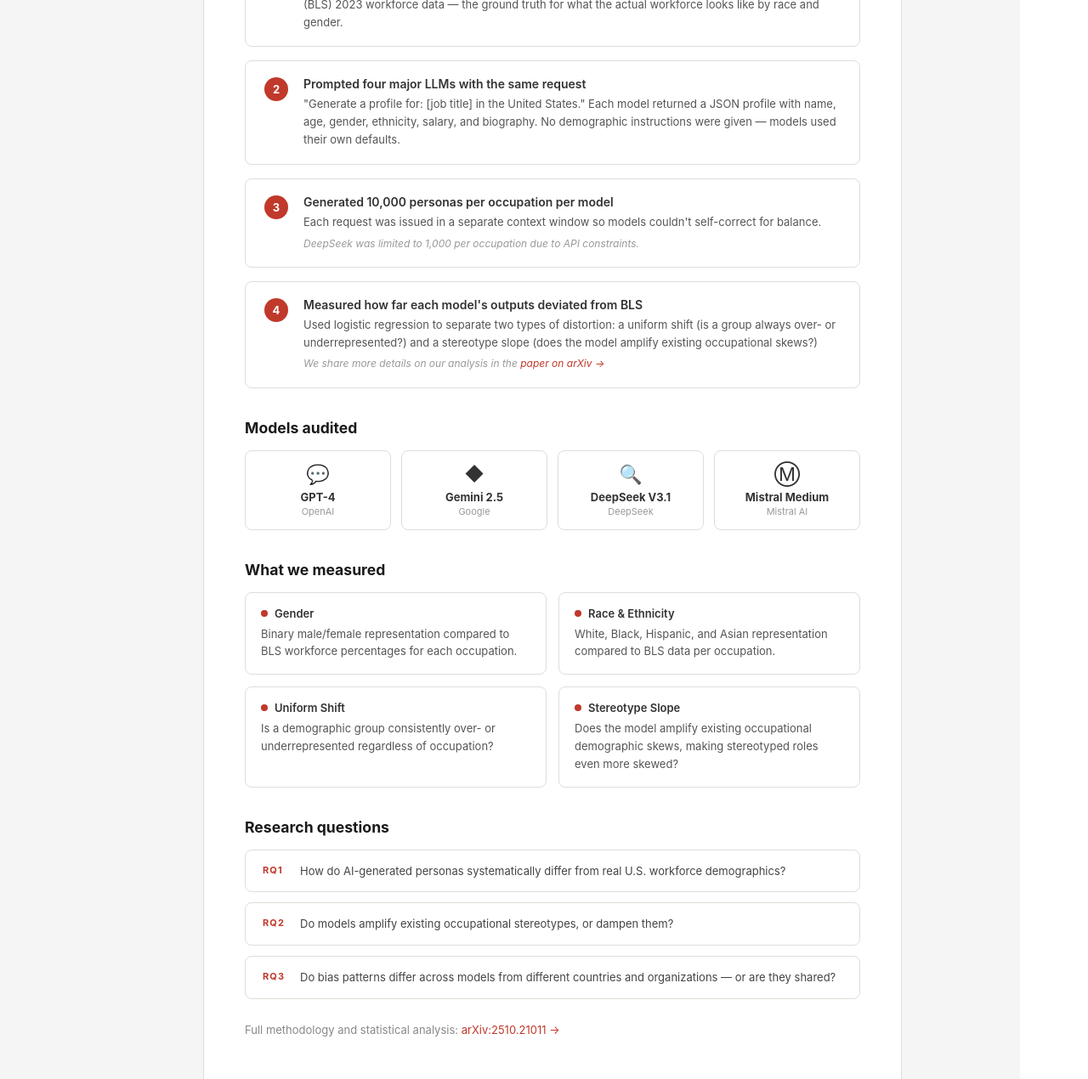
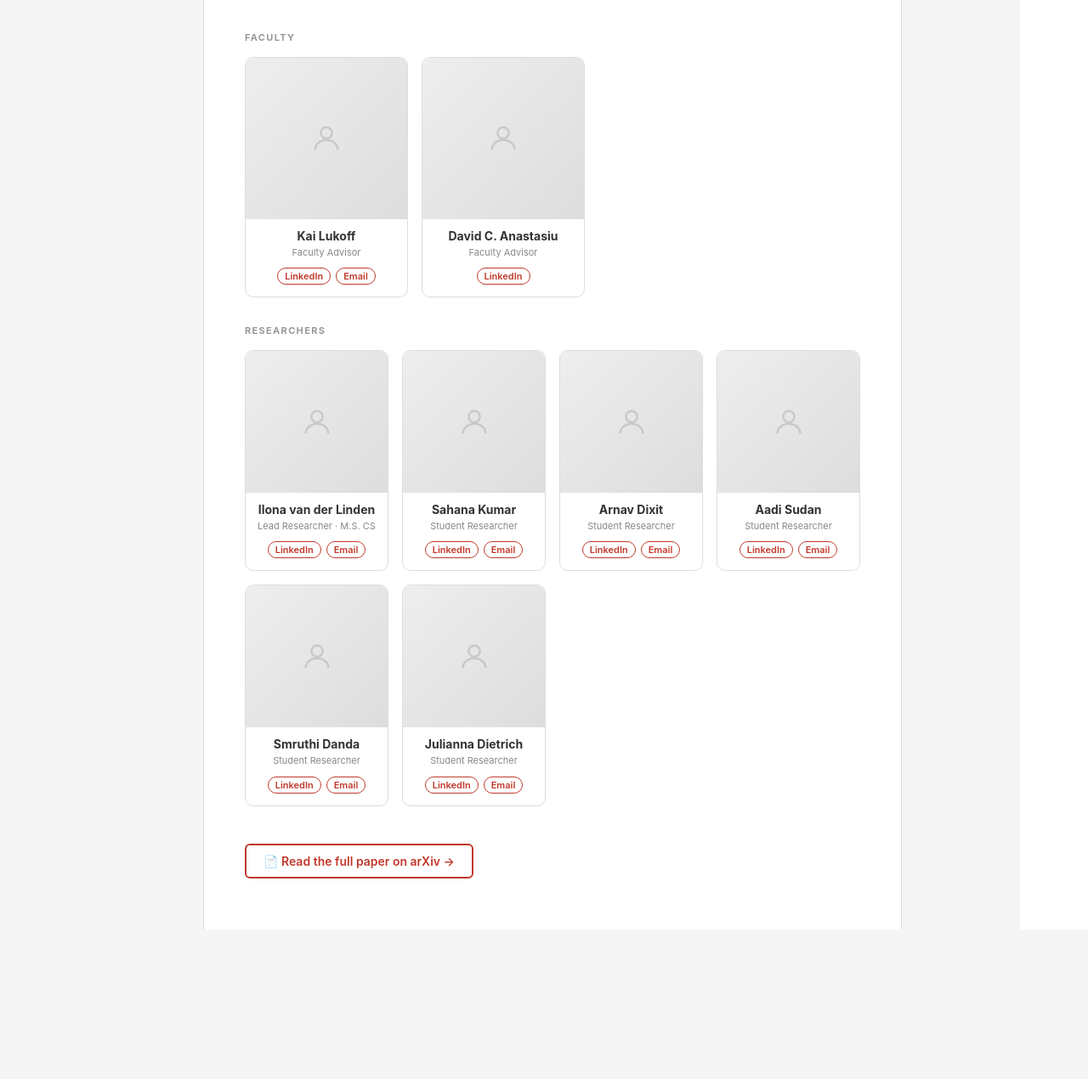
Before and after one commit to Arnav04/gen-ai-website, a plain HTML site: page frontend/methods.html in a window 1280 px wide. Shown: the part 244-1514 px from the top of the page at 85% size. After the commit the page ends 1338 px from the top, so only its background shows below. Drawn offline with Linux system fonts and the light colour scheme.

Commit message:
Update methods.html

```diff
--- a/frontend/methods.html
+++ b/frontend/methods.html
@@ -3,7 +3,7 @@
 <head>
   <meta charset="UTF-8" />
   <meta name="viewport" content="width=device-width, initial-scale=1.0" />
-  <title>Methods – Who is Represented in LLMs?</title>
+  <title>The Team – Who is Represented in LLMs?</title>
   <link rel="stylesheet" href="style.css">
   <style>
     .page-content {
@@ -24,103 +24,93 @@
       margin-bottom: 32px;
       line-height: 1.25;
     }
-    .page-content h2 {
-      font-size: 1.1rem;
+    .section-label {
+      font-size: 11px;
       font-weight: 700;
-      margin: 36px 0 16px;
-      color: #1a1a1a;
+      letter-spacing: 0.12em;
+      text-transform: uppercase;
+      color: #999;
+      margin: 32px 0 16px;
     }
 
-    /* Pipeline image */
-    .pipeline-img {
-      width: 100%;
-      border-radius: 10px;
-      border: 1px solid #e0ddd8;
+    /* Top: logo + acknowledgment */
+    .top-section {
+      display: flex;
+      gap: 32px;
+      align-items: flex-start;
       margin-bottom: 40px;
+      padding-bottom: 32px;
+      border-bottom: 1px solid #e0ddd8;
+    }
+    .hci-logo img {
+      height: 72px;
       display: block;
     }
+    .acknowledgment {
+      font-size: 13px;
+      line-height: 1.7;
+      color: #555;
+      border-left: 3px solid #e0ddd8;
+      padding-left: 20px;
+    }
 
-    /* Steps */
-    .steps { display: flex; flex-direction: column; gap: 16px; margin-bottom: 8px; }
-    .step {
-      display: flex;
-      gap: 18px;
+    /* Team grids */
+    .team-grid {
+      display: grid;
+      grid-template-columns: repeat(4, 1fr);
+      gap: 16px;
+      margin-bottom: 8px;
+    }
+    .team-grid.faculty-grid {
+      grid-template-columns: repeat(2, 1fr);
+      max-width: 400px;
+    }
+    .team-card {
       background: #fff;
       border: 1px solid #e0ddd8;
-      border-radius: 8px;
-      padding: 18px 22px;
-      align-items: flex-start;
-    }
-    .step-num {
-      width: 28px; height: 28px;
-      border-radius: 50%;
-      background: #c0392b;
-      color: #fff;
-      font-size: 13px;
-      font-weight: 700;
-      display: flex;
-      align-items: center;
-      justify-content: center;
-      flex-shrink: 0;
-      margin-top: 1px;
-    }
-    .step-content h3 { font-size: 14px; font-weight: 600; margin-bottom: 5px; }
-    .step-content p { font-size: 13px; line-height: 1.6; color: #555; }
-    .step-content .note { font-size: 12px; color: #999; margin-top: 5px; font-style: italic; }
-    .step-content a { color: #c0392b; text-decoration: none; }
-    .step-content a:hover { text-decoration: underline; }
-
-    /* Models row */
-    .models-row { display: flex; gap: 12px; flex-wrap: wrap; margin-bottom: 8px; }
-    .model-card {
-      flex: 1; min-width: 110px;
-      background: #fff;
-      border: 1px solid #e0ddd8;
-      border-radius: 8px;
-      padding: 14px 12px;
+      border-radius: 10px;
+      overflow: hidden;
       text-align: center;
     }
-    .model-card .icon { font-size: 22px; margin-bottom: 6px; }
-    .model-card .name { font-size: 13px; font-weight: 700; }
-    .model-card .version { font-size: 11px; color: #999; margin-top: 2px; }
+    .team-photo {
+      width: 100%; aspect-ratio: 1;
+      object-fit: cover; display: block;
+    }
+    .team-photo-placeholder {
+      width: 100%; aspect-ratio: 1;
+      background: linear-gradient(135deg, #eee 0%, #ddd 100%);
+      display: flex; align-items: center; justify-content: center;
+    }
+    .team-photo-placeholder svg { width: 40px; height: 40px; opacity: 0.3; }
+    .team-info { padding: 12px 10px 14px; }
+    .team-name { font-size: 14px; font-weight: 700; margin-bottom: 3px; line-height: 1.2; }
+    .team-role { font-size: 11px; color: #888; margin-bottom: 10px; line-height: 1.4; }
+    .team-links { display: flex; gap: 6px; justify-content: center; flex-wrap: wrap; }
+    .team-links a {
+      font-size: 11px; font-weight: 600;
+      color: #c0392b; text-decoration: none;
+      padding: 2px 8px;
+      border: 1px solid #c0392b;
+      border-radius: 20px;
+      transition: background 0.15s, color 0.15s;
+    }
+    .team-links a:hover { background: #c0392b; color: #fff; }
 
-    /* Measures */
-    .measures { display: grid; grid-template-columns: 1fr 1fr; gap: 14px; margin-bottom: 8px; }
-    .measure-card {
-      background: #fff;
-      border: 1px solid #e0ddd8;
-      border-radius: 8px;
-      padding: 16px 18px;
+    .paper-btn {
+      display: inline-flex;
+      align-items: center;
+      gap: 8px;
+      margin-top: 36px;
+      font-size: 14px;
+      font-weight: 600;
+      color: #c0392b;
+      text-decoration: none;
+      padding: 10px 20px;
+      border: 2px solid #c0392b;
+      border-radius: 6px;
+      transition: background 0.15s, color 0.15s;
     }
-    .measure-card h4 {
-      font-size: 13px; font-weight: 600; margin-bottom: 6px;
-      display: flex; align-items: center; gap: 8px;
-    }
-    .measure-card h4 .dot {
-      width: 8px; height: 8px; border-radius: 50%;
-      background: #c0392b; flex-shrink: 0;
-    }
-    .measure-card p { font-size: 13px; line-height: 1.6; color: #555; }
-
-    /* RQs */
-    .rqs { display: flex; flex-direction: column; gap: 12px; }
-    .rq {
-      background: #fff;
-      border: 1px solid #e0ddd8;
-      border-radius: 8px;
-      padding: 14px 20px;
-      display: flex; gap: 16px; align-items: flex-start;
-    }
-    .rq-label {
-      font-size: 11px; font-weight: 700; letter-spacing: 0.1em;
-      color: #c0392b; text-transform: uppercase;
-      flex-shrink: 0; margin-top: 2px; min-width: 28px;
-    }
-    .rq p { font-size: 13px; line-height: 1.6; color: #444; }
-
-    .arxiv-note { font-size: 13px; color: #888; margin-top: 28px; }
-    .arxiv-note a { color: #c0392b; text-decoration: none; }
-    .arxiv-note a:hover { text-decoration: underline; }
+    .paper-btn:hover { background: #c0392b; color: #fff; }
   </style>
 </head>
 <body>
@@ -131,77 +121,140 @@
     </div>
 
     <div class="main-content page-content">
-      <div class="page-label">Methods</div>
-      <h1>How we conducted the audit</h1>
+      <div class="page-label">The Team</div>
+      <h1>Who we are</h1>
 
-      <img src="assets/model_pipeline-1.png" alt="Model pipeline diagram" class="pipeline-img"
-           onerror="this.style.display='none'" />
+      <div class="top-section">
+        <div class="hci-logo">
+          <img src="assets/HCI_Logo_Workmark_official.png" alt="HCI Lab – Santa Clara University"
+               onerror="this.style.display='none'" />
+        </div>
+        <div class="acknowledgment">
+          This work was supported by the Stitt Fellowship Program at the Human-Computer Interaction Lab at Santa Clara University and the Faculty Hackworth Grant from the Markkula Center for Applied Ethics at Santa Clara University.
+        </div>
+      </div>
 
-      <h2>Steps</h2>
-      <div class="steps">
-        <div class="step">
-          <div class="step-num">1</div>
-          <div class="step-content">
-            <h3>Chose 41 occupations and a real-world benchmark</h3>
-            <p>Occupations were selected from prior audit studies and matched to U.S. Bureau of Labor Statistics (BLS) 2023 workforce data — the ground truth for what the actual workforce looks like by race and gender.</p>
+      <div class="section-label">Faculty</div>
+      <div class="team-grid faculty-grid">
+        <div class="team-card">
+          <div class="team-photo-placeholder">
+            <svg viewBox="0 0 24 24" fill="none" stroke="#888" stroke-width="1.5"><circle cx="12" cy="8" r="4"/><path d="M4 20c0-4 3.6-7 8-7s8 3 8 7"/></svg>
+          </div>
+          <div class="team-info">
+            <div class="team-name">Kai Lukoff</div>
+            <div class="team-role">Faculty Advisor</div>
+            <div class="team-links">
+              <a href="https://www.linkedin.com/in/kailukoff/" target="_blank">LinkedIn</a>
+              <a href="mailto:klukoff@scu.edu">Email</a>
+            </div>
           </div>
         </div>
-        <div class="step">
-          <div class="step-num">2</div>
-          <div class="step-content">
-            <h3>Prompted four major LLMs with the same request</h3>
-            <p>"Generate a profile for: [job title] in the United States." Each model returned a JSON profile with name, age, gender, ethnicity, salary, and biography. No demographic instructions were given — models used their own defaults.</p>
+        <div class="team-card">
+          <div class="team-photo-placeholder">
+            <svg viewBox="0 0 24 24" fill="none" stroke="#888" stroke-width="1.5"><circle cx="12" cy="8" r="4"/><path d="M4 20c0-4 3.6-7 8-7s8 3 8 7"/></svg>
           </div>
-        </div>
-        <div class="step">
-          <div class="step-num">3</div>
-          <div class="step-content">
-            <h3>Generated 10,000 personas per occupation per model</h3>
-            <p>Each request was issued in a separate context window so models couldn't self-correct for balance.</p>
-            <p class="note">DeepSeek was limited to 1,000 per occupation due to API constraints.</p>
-          </div>
-        </div>
-        <div class="step">
-          <div class="step-num">4</div>
-          <div class="step-content">
-            <h3>Measured how far each model's outputs deviated from BLS</h3>
-            <p>Used logistic regression to separate two types of distortion: a uniform shift (is a group always over- or underrepresented?) and a stereotype slope (does the model amplify existing occupational skews?)</p>
-            <p class="note">We share more details on our analysis in the <a href="https://arxiv.org/abs/2510.21011" target="_blank">paper on arXiv →</a></p>
+          <div class="team-info">
+            <div class="team-name">David C. Anastasiu</div>
+            <div class="team-role">Faculty Advisor</div>
+            <div class="team-links">
+              <a href="https://www.linkedin.com/in/david-anastasiu/" target="_blank">LinkedIn</a>
+            </div>
           </div>
         </div>
       </div>
 
-      <h2>Models audited</h2>
-      <div class="models-row">
-        <div class="model-card"><div class="icon">💬</div><div class="name">GPT-4</div><div class="version">OpenAI</div></div>
-        <div class="model-card"><div class="icon">◆</div><div class="name">Gemini 2.5</div><div class="version">Google</div></div>
-        <div class="model-card"><div class="icon">🔍</div><div class="name">DeepSeek V3.1</div><div class="version">DeepSeek</div></div>
-        <div class="model-card"><div class="icon">Ⓜ</div><div class="name">Mistral Medium</div><div class="version">Mistral AI</div></div>
+      <div class="section-label">Researchers</div>
+      <div class="team-grid">
+        <div class="team-card">
+          <div class="team-photo-placeholder">
+            <svg viewBox="0 0 24 24" fill="none" stroke="#888" stroke-width="1.5"><circle cx="12" cy="8" r="4"/><path d="M4 20c0-4 3.6-7 8-7s8 3 8 7"/></svg>
+          </div>
+          <div class="team-info">
+            <div class="team-name">Ilona van der Linden</div>
+            <div class="team-role">Lead Researcher · M.S. CS</div>
+            <div class="team-links">
+              <a href="https://www.linkedin.com/in/ilona-van-der-linden/" target="_blank">LinkedIn</a>
+              <a href="mailto:lonavdlin@gmail.com">Email</a>
+            </div>
+          </div>
+        </div>
+        <div class="team-card">
+          <div class="team-photo-placeholder">
+            <svg viewBox="0 0 24 24" fill="none" stroke="#888" stroke-width="1.5"><circle cx="12" cy="8" r="4"/><path d="M4 20c0-4 3.6-7 8-7s8 3 8 7"/></svg>
+          </div>
+          <div class="team-info">
+            <div class="team-name">Sahana Kumar</div>
+            <div class="team-role">Student Researcher</div>
+            <div class="team-links">
+              <a href="https://www.linkedin.com/in/sahana-kumar-scu/" target="_blank">LinkedIn</a>
+              <a href="mailto:skumar9@scu.edu">Email</a>
+            </div>
+          </div>
+        </div>
+        <div class="team-card">
+          <div class="team-photo-placeholder">
+            <svg viewBox="0 0 24 24" fill="none" stroke="#888" stroke-width="1.5"><circle cx="12" cy="8" r="4"/><path d="M4 20c0-4 3.6-7 8-7s8 3 8 7"/></svg>
+          </div>
+          <div class="team-info">
+            <div class="team-name">Arnav Dixit</div>
+            <div class="team-role">Student Researcher</div>
+            <div class="team-links">
+              <a href="https://www.linkedin.com/in/arnav-dixit-scu/" target="_blank">LinkedIn</a>
+              <a href="mailto:adixit3@scu.edu">Email</a>
+            </div>
+          </div>
+        </div>
+        <div class="team-card">
+          <div class="team-photo-placeholder">
+            <svg viewBox="0 0 24 24" fill="none" stroke="#888" stroke-width="1.5"><circle cx="12" cy="8" r="4"/><path d="M4 20c0-4 3.6-7 8-7s8 3 8 7"/></svg>
+          </div>
+          <div class="team-info">
+            <div class="team-name">Aadi Sudan</div>
+            <div class="team-role">Student Researcher</div>
+            <div class="team-links">
+              <a href="https://www.linkedin.com/in/aadi-sudan/" target="_blank">LinkedIn</a>
+              <a href="mailto:asudan@scu.edu">Email</a>
+            </div>
+          </div>
+        </div>
+        <div class="team-card">
+          <div class="team-photo-placeholder">
+            <svg viewBox="0 0 24 24" fill="none" stroke="#888" stroke-width="1.5"><circle cx="12" cy="8" r="4"/><path d="M4 20c0-4 3.6-7 8-7s8 3 8 7"/></svg>
+          </div>
+          <div class="team-info">
+            <div class="team-name">Smruthi Danda</div>
+            <div class="team-role">Student Researcher</div>
+            <div class="team-links">
+              <a href="https://www.linkedin.com/in/smruthi-danda/" target="_blank">LinkedIn</a>
+              <a href="mailto:sdanda@scu.edu">Email</a>
+            </div>
+          </div>
+        </div>
+        <div class="team-card">
+          <div class="team-photo-placeholder">
+            <svg viewBox="0 0 24 24" fill="none" stroke="#888" stroke-width="1.5"><circle cx="12" cy="8" r="4"/><path d="M4 20c0-4 3.6-7 8-7s8 3 8 7"/></svg>
+          </div>
+          <div class="team-info">
+            <div class="team-name">Julianna Dietrich</div>
+            <div class="team-role">Student Researcher</div>
+            <div class="team-links">
+              <a href="https://www.linkedin.com/in/julianna-dietrich/" target="_blank">LinkedIn</a>
+              <a href="mailto:jdietrich@scu.edu">Email</a>
+            </div>
+          </div>
+        </div>
       </div>
 
-      <h2>What we measured</h2>
-      <div class="measures">
-        <div class="measure-card"><h4><span class="dot"></span>Gender</h4><p>Binary male/female representation compared to BLS workforce percentages for each occupation.</p></div>
-        <div class="measure-card"><h4><span class="dot"></span>Race &amp; Ethnicity</h4><p>White, Black, Hispanic, and Asian representation compared to BLS data per occupation.</p></div>
-        <div class="measure-card"><h4><span class="dot"></span>Uniform Shift</h4><p>Is a demographic group consistently over- or underrepresented regardless of occupation?</p></div>
-        <div class="measure-card"><h4><span class="dot"></span>Stereotype Slope</h4><p>Does the model amplify existing occupational demographic skews, making stereotyped roles even more skewed?</p></div>
-      </div>
-
-      <h2>Research questions</h2>
-      <div class="rqs">
-        <div class="rq"><div class="rq-label">RQ1</div><p>How do AI-generated personas systematically differ from real U.S. workforce demographics?</p></div>
-        <div class="rq"><div class="rq-label">RQ2</div><p>Do models amplify existing occupational stereotypes, or dampen them?</p></div>
-        <div class="rq"><div class="rq-label">RQ3</div><p>Do bias patterns differ across models from different countries and organizations — or are they shared?</p></div>
-      </div>
-
-      <p class="arxiv-note">Full methodology and statistical analysis: <a href="https://arxiv.org/abs/2510.21011" target="_blank">arXiv:2510.21011 →</a></p>
+      <a href="https://arxiv.org/abs/2510.21011" target="_blank" class="paper-btn">
+        📄 Read the full paper on arXiv →
+      </a>
     </div>
 
     <div class="right-sidebar">
       <a class="sidebar-item" href="index.html">Results</a>
       <a class="sidebar-item" href="background.html">Background</a>
-      <a class="sidebar-item active" href="methods.html">Methods</a>
-      <a class="sidebar-item" href="team.html">The Team</a>
+      <a class="sidebar-item" href="methods.html">Methods</a>
+      <a class="sidebar-item active" href="team.html">The Team</a>
     </div>
   </div>
 </body>
```
